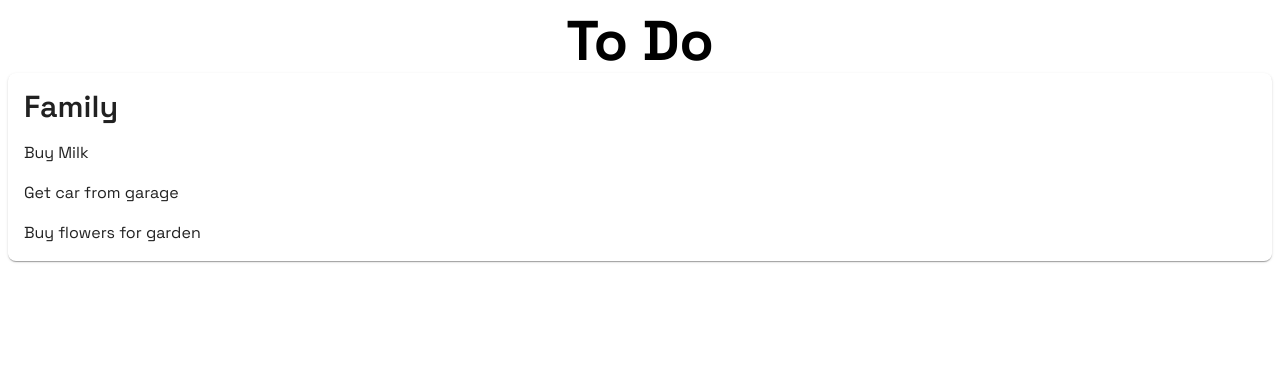
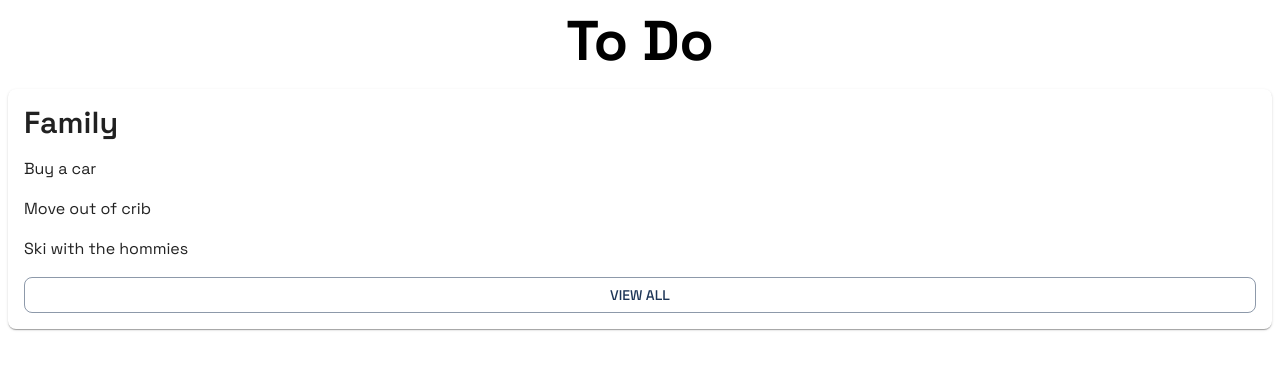
Before and after one commit to GISSIAH/to-do, a Next.js app: page / in a window 1280 px wide. Shown: the top 370 px of the page. Built offline with nearby package versions, Linux system fonts and the light colour scheme.

Commit message:
Feat: added dialog to group

```diff
--- a/components/todoGroup.tsx
+++ b/components/todoGroup.tsx
@@ -1,24 +1,46 @@
-import type { NextPage} from 'next'
-import { Box, Typography,Paper } from '@mui/material'
+import type { NextPage } from 'next'
+import { Box, Typography, Paper, Button, Dialog, DialogContent, DialogTitle } from '@mui/material'
+import CloseIcon from '@mui/icons-material/Close';
 import ToDoItem from './todoItem'
+import { useState } from 'react'
 
-interface props{
+interface props {
     name: string,
-    //items: Array<string>
+    items: Array<string>
 }
 
-const ToDoGroup : NextPage<props> = (props)=>{
-    const {name} = props
+const ToDoGroup: NextPage<props> = (props) => {
+    const { name, items } = props
+
+    const [open,setOpen] = useState(false)
     return (
-        <Box component={Paper} sx={{px:2,py:2}}>
+        <Box component={Paper} sx={{ px: 2, py: 2 }}>
             <Typography variant="h3">{name}</Typography>
 
-            <Box sx={{marginTop:2, display:'flex',flexDirection:'column',gap:2}}>
-                <ToDoItem title="Buy Milk"/>
-                <ToDoItem title="Get car from garage"/>
-                <ToDoItem title="Buy flowers for garden "/>
+            <Box sx={{ marginTop: 2, display: 'flex', flexDirection: 'column', gap: 2 }}>
 
+                {items.slice(0,3).map((item, i) => {
+                    return (
+                        <ToDoItem title={item} key={i} />
+                    )
+                }
+                )}
+                <Button sx={{marginTopn:2}} onClick={()=>{setOpen(true)}} variant='outlined'>View All</Button>
             </Box>
+            <Dialog open={open} onClose={()=>{setOpen(false)}}>
+                <DialogTitle sx={{display:'flex', justifyContent:'space-between'}}>
+                    <Typography variant="h3">{name}</Typography>
+                    <CloseIcon onClick={()=>{setOpen(false)}}/>
+                </DialogTitle>
+                <DialogContent sx={{ marginTop: 2, display: 'flex', flexDirection: 'column', gap: 2 }}>
+                    {items.map((item, i) => {
+                        return (
+                            <ToDoItem title={item} key={i} />
+                        )
+                    }
+                    )}
+                </DialogContent>
+            </Dialog>
         </Box>
     )
 }
--- a/package.json
+++ b/package.json
@@ -11,6 +11,7 @@
   "dependencies": {
     "@emotion/react": "^11.9.3",
     "@emotion/styled": "^11.9.3",
+    "@mui/icons-material": "^5.8.4",
     "@mui/material": "^5.8.7",
     "next": "12.2.2",
     "react": "18.2.0",
--- a/pages/_app.tsx
+++ b/pages/_app.tsx
@@ -119,7 +119,7 @@ function MyApp({ Component, pageProps }: AppProps) {
         },
       },
       button: {
-        fontFamily: "Open Sans",
+
       }
     }
   })
--- a/pages/index.tsx
+++ b/pages/index.tsx
@@ -8,11 +8,11 @@ const Home: NextPage = () => {
 
 
       <main>
-        <Box sx={{textAlign:'center'}}>
+        <Box sx={{textAlign:'center',marginBottom:2}}>
           <Typography variant="h1">To Do</Typography>
         </Box>
 
-        <ToDoGroup name="Family"/>
+        <ToDoGroup name="Family" items={["Buy a car","Move out of crib","Ski with the hommies","Mansplain what slime is"]}/>
 
 
       </main>
```
Also changed, not shown: 1 other file (tests, documents, lock files or other folders).
